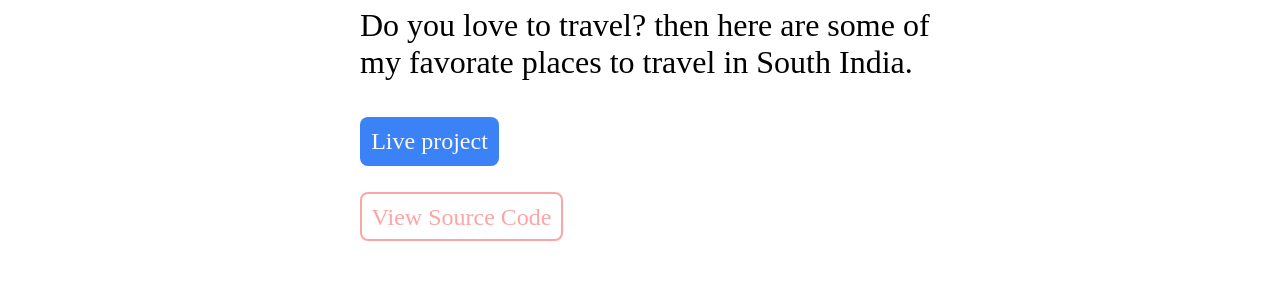
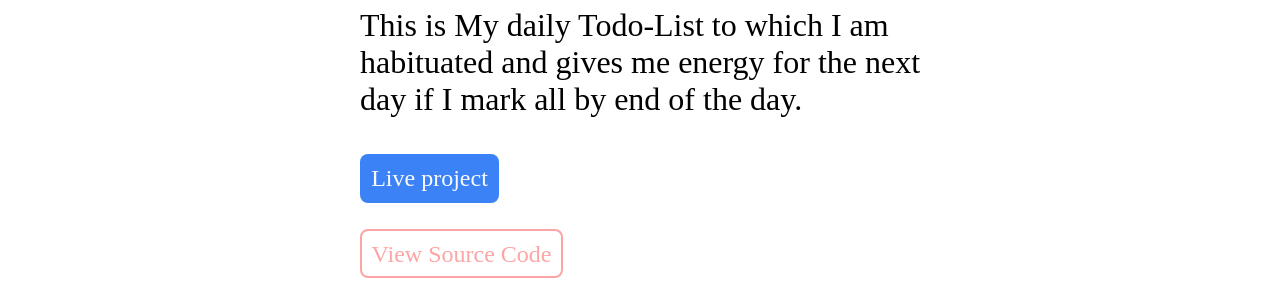
Before and after one commit to PrashanthreddyAinala/portfolio, a plain HTML site: page projects.html in a window 1280 px wide. Shown: the part 391-685 px from the top of the page. Drawn offline with Linux system fonts and the light colour scheme; a web font is replaced by a local one.

Commit message:
feat- features updates

```diff
--- a/projects.html
+++ b/projects.html
@@ -18,56 +18,63 @@
     <h1 class="align-center">My Projects</h1>
     <ul class="project-list">
         <li>
+            <h1>Todo List</h1>
+            <p>This is My daily Todo-List to which I am habituated and gives me energy for the next day if I mark all by end of the day.</p>
+            <li><a href="https://h763g.csb.app/" target="_blank" class="anchor-style">Live project</a></li>
+            <li><a href="https://github.com/PrashanthreddyAinala/Todo-List" target="_blank" class="secondary-link">View Source Code</a></li>
+        </li>
+        <li>
             <h1>Travel Guide</h1>
             <p>Do you love to travel? then here are some of my favorate places to travel in South India.</p>
-            <li><a href="https://dt6qx.csb.app/" class="anchor-style">Live project</a></li>
-            <li><a href="https://github.com/PrashanthreddyAinala/Tourist-guide" class="secondary-link">View Source Code</a></li>
+            <li><a href="https://dt6qx.csb.app/" target="_blank" class="anchor-style">Live project</a></li>
+            <li><a href="https://github.com/PrashanthreddyAinala/Tourist-guide" target="_blank" class="secondary-link">View Source Code</a></li>
         </li>
         <li>
             <h1>Emoji identifier</h1>
             <p>I struggle with understanding the emojis. Do you too? If yes, then see this library of places emojis with meaning.</p>
-            <li><a href="https://snowy.csb.app/" class="anchor-style">Live project</a></li>
-            <li><a href="https://github.com/PrashanthreddyAinala/emoji-identifier" class="secondary-link">View Source Code</a></li>
+            <li><a href="https://snowy.csb.app/" target="_blank" class="anchor-style">Live project</a></li>
+            <li><a href="https://github.com/PrashanthreddyAinala/emoji-identifier" target="_blank" class="secondary-link">View Source Code</a></li>
         </li>
         <li>
             <h1>Groot translator</h1>
             <p>Groot is a fictional superhero appering in American comics books published by Marvel comics. Use the translator to convert your text from English to groot language.</p>
-            <li><a href="https://groot-translation.netlify.app" class="anchor-style">Live project</a></li>
-            <li><a href="https://github.com/PrashanthreddyAinala/Groot-translator" class="secondary-link">View Source Code</a></li>
+            <li><a href="https://groot-translation.netlify.app" target="_blank" class="anchor-style">Live project</a></li>
+            <li><a href="https://github.com/PrashanthreddyAinala/Groot-translator" target="_blank" class="secondary-link">View Source Code</a></li>
         </li>
         <li>
             <h1>Minionese</h1>
             <p>Are you a fan of minions? Did you know that the gibberish they say is an actual language. Use the translator to convert your text from English to Minion speak or Banana language.</p>
-            <li><a href="https://banana-speak-translation.netlify.app" class="anchor-style">Live project</a></li>
-            <li><a href="https://github.com/PrashanthreddyAinala/bananaspeak" class="secondary-link">View Source Code</a></li>
+            <li><a href="https://banana-speak-translation.netlify.app" target="_blank" class="anchor-style">Live project</a></li>
+            <li><a href="https://github.com/PrashanthreddyAinala/bananaspeak" target="_blank" class="secondary-link">View Source Code</a></li>
         </li>
         <li>
             <h1>Cricket Quiz</h1>
             <p>This is an CLI app made with NodeJS on replit. This Quiz on the cricket topic and You will definately have fun playing this Quiz.</p>
-            <li><a href="https://repl.it/@PrashanthReddyA/cricket-quiz?embed=1&output=1" class="anchor-style">Live project</a></li>
-            <li><a href="https://github.com/PrashanthreddyAinala/cricketQuiz" class="secondary-link">View Source Code</a></li>
+            <li><a href="https://repl.it/@PrashanthReddyA/cricket-quiz?embed=1&output=1" target="_blank" class="anchor-style">Live project</a></li>
+            <li><a href="https://github.com/PrashanthreddyAinala/cricketQuiz" target="_blank" class="secondary-link">View Source Code</a></li>
         </li>
         <li>
             <h1>Friends Quiz</h1>
             <p>This is an CLI app made with NodeJs on replit. This Quiz is for my friends that test how well they know about me.</p>
-            <li><a href="https://repl.it/@PrashanthReddyA/Friends-quiz?embed=1&output=1" class="anchor-style">Live project</a></li>
-            <li><a href="https://github.com/PrashanthreddyAinala/friendsQuiz" class="secondary-link">View Source Code</a></li>
+            <li><a href="https://repl.it/@PrashanthReddyA/Friends-quiz?embed=1&output=1" target="_blank" class="anchor-style">Live project</a></li>
+            <li><a href="https://github.com/PrashanthreddyAinala/friendsQuiz" target="_blank" class="secondary-link">View Source Code</a></li>
         </li>
         <li>
             <h1>Document page</h1>
             <p>This is a Documentation page on JavaScript done with HTML and CSS.</p>
-            <li><a href="https://prashanthreddyainala.github.io/document/" class="anchor-style">Live project</a></li>
-            <li><a href="https://github.com/PrashanthreddyAinala/document" class="secondary-link">View Source Code</a></li>
+            <li><a href="https://prashanthreddyainala.github.io/document/" target="_blank" class="anchor-style">Live project</a></li>
+            <li><a href="https://github.com/PrashanthreddyAinala/document" target="_blank" class="secondary-link">View Source Code</a></li>
         </li>
     </ul>
     <footer class="footer-style">
         <p><strong>Social Media | Contact</strong></p>
         <ul>
-            <li class="list-inline"><a href="https://github.com/PrashanthreddyAinala">GitHub</a></li>
-            <li class="list-inline"><a href="https://www.linkedin.com/in/prashanth-reddy-7143831a4/">LinkedIn</a></li>
-            <li class="list-inline"><a href="https://twitter.com/ainala_reddy">Twitter</a></li>
-            <li class="list-inline"><a href="prashanthreddyainala@gmail.com">Gmail</a></li>
+            <li class="list-inline"><a href="https://github.com/PrashanthreddyAinala" target="_blank">GitHub</a></li>
+            <li class="list-inline"><a href="https://www.linkedin.com/in/prashanth-reddy-7143831a4/" target="_blank">LinkedIn</a></li>
+            <li class="list-inline"><a href="https://twitter.com/ainala_reddy" target="_blank">Twitter</a></li>
         </ul>
+        <a href="tel:9553971082" id="contact">Contact : 9553971082</a><br>
+        <a href = "mailto: prashanthreddyainala@gmail.com" id="contact">Send Email: prashanthreddyainala@gmail.com</a>
     </footer>
 </body>
 </html>
--- a/style.css
+++ b/style.css
@@ -90,6 +90,10 @@ img{
     list-style: none;
 }
 
+.footer-style #contact {
+    font-size: 1.5rem;
+}
+
 /* projectpage-style */
 .project-list {
     display: block;
```
Also changed, not shown: blogs.html (+5 -4 lines), index.html (+5 -4 lines).
